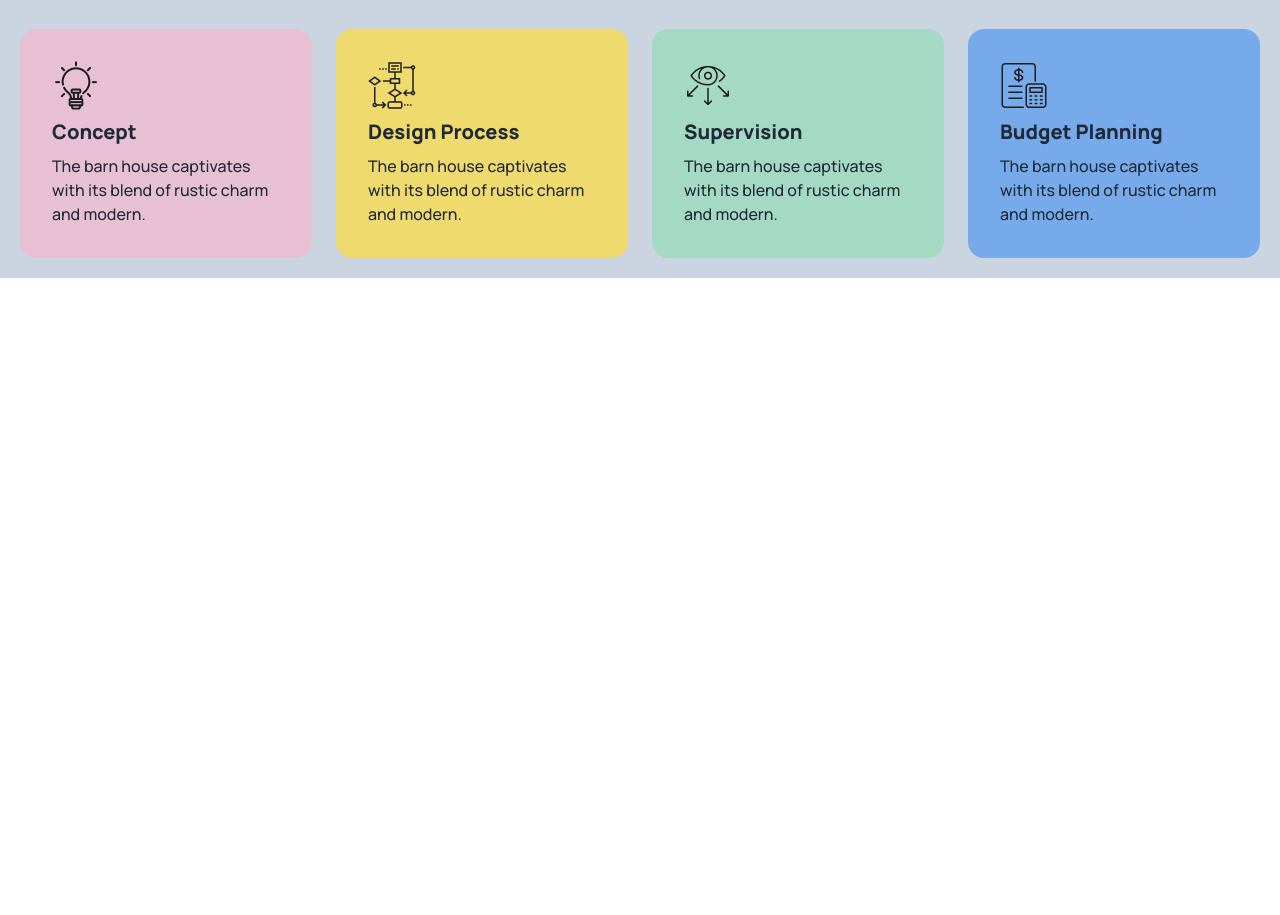
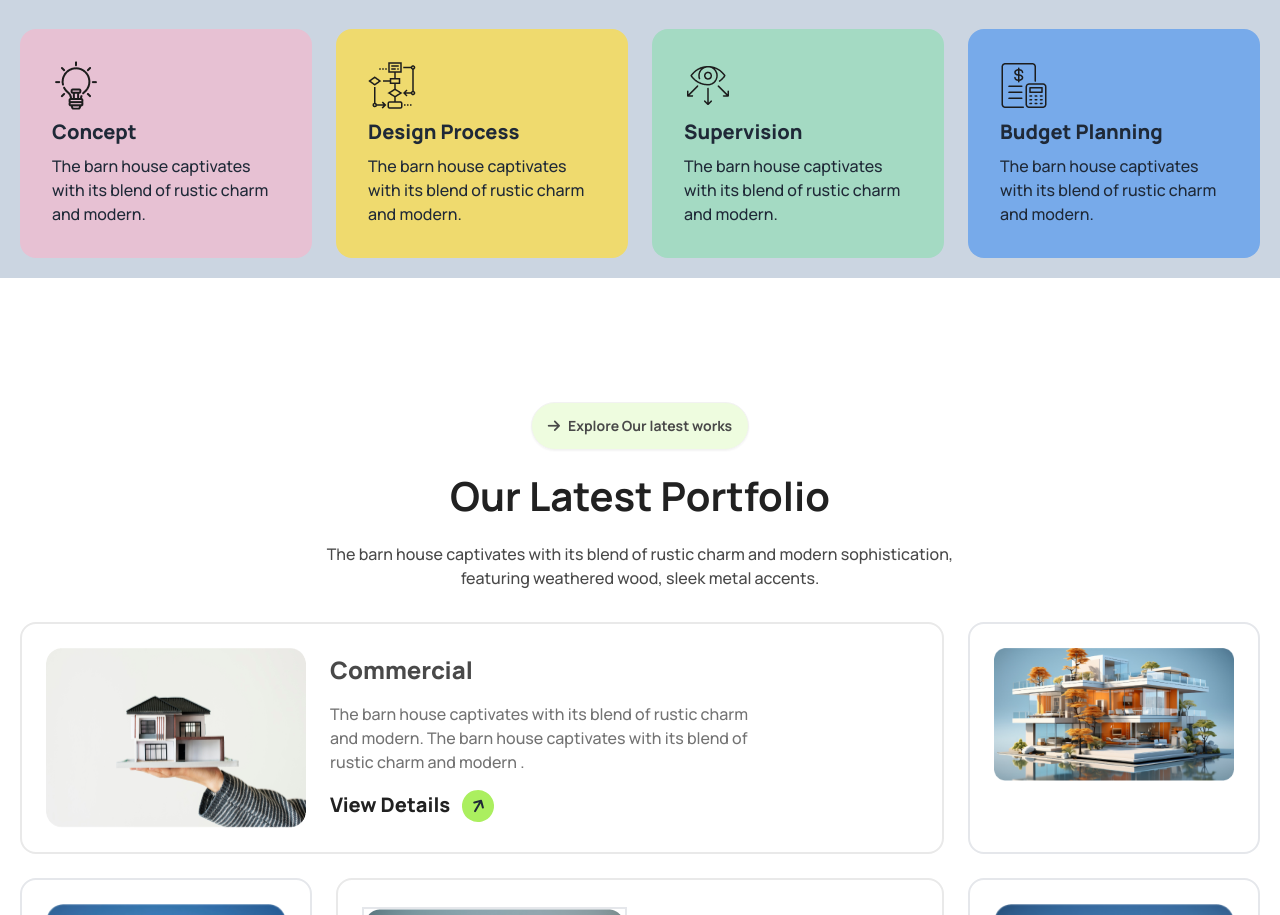
Before and after one commit to Al-Amin018555/Rinterio, a plain HTML site: page index.html in a window 1280 px wide. Shown: the part 1885-2800 px from the top of the page. Before the commit the page ends 2163 px from the top, so only its background shows below. Drawn offline with nearby package versions, Linux system fonts and the light colour scheme.

Commit message:
added lastest portfolio section

```diff
--- a/index.html
+++ b/index.html
@@ -18,7 +18,7 @@
     <!-- font awesome cdn -->
     <script src="https://kit.fontawesome.com/ea1f577ccb.js" crossorigin="anonymous"></script>
     <style>
-        .font-manrope{
+        .font-manrope {
             font-family: "Manrope", serif;
         }
     </style>
@@ -72,16 +72,9 @@
                 <div class="navbar-end hidden lg:flex gap-5">
 
                     <button class="btn bg-[#E9E9E9] btn-ghost btn-circle">
-                        <svg
-                          xmlns="http://www.w3.org/2000/svg"
-                          class="h-5 w-5"
-                          fill="none"
-                          viewBox="0 0 24 24"
+                        <svg xmlns="http://www.w3.org/2000/svg" class="h-5 w-5" fill="none" viewBox="0 0 24 24"
                             stroke="currentColor">
-                          <path
-                            stroke-linecap="round"
-                            stroke-linejoin="round"
-                            stroke-width="2"
+                            <path stroke-linecap="round" stroke-linejoin="round" stroke-width="2"
                                 d="M21 21l-6-6m2-5a7 7 0 11-14 0 7 7 0 0114 0z" />
                         </svg>
                     </button>
@@ -91,7 +84,8 @@
                     </div>
 
                     <div>
-                            <a class="btn bg-[#ABEF5F] rounded-full flex items-center"><span class="font-extrabold text-[20px]">Book Consult</span>
+                        <a class="btn bg-[#ABEF5F] rounded-full flex items-center"><span
+                                class="font-extrabold text-[20px]">Book Consult</span>
                             <div class="h-6 w-6 bg-[#1C1C1C] rounded-full flex items-center justify-center">
                                 <i class="-rotate-60 text-white fa-solid fa-arrow-right"></i>
                             </div>
@@ -110,10 +104,15 @@
                 <img src="assets/banner.png" alt="">
             </div>
             <div class="mt-6 space-y-6">
-                <h1 class="text-3xl lg:text-6xl font-extrabold text-[#212121]">A barn house of this design has a <br> striking appearance</h1>
-                <p class="font-medium text-[#494949]">The barn house captivates with its blend of rustic charm and modern sophistication, featuring weathered wood, sleek metal accents, and large windows that flood the space with natural light.</p>
+                <h1 class="text-3xl lg:text-6xl font-extrabold text-[#212121]">A barn house of this design has a <br>
+                    striking appearance</h1>
+                <p class="font-medium text-[#494949]">The barn house captivates with its blend of rustic charm and
+                    modern sophistication, featuring weathered wood, sleek metal accents, and large windows that flood
+                    the space with natural light.</p>
 
-                <a href="" class="btn bg-[#ABEF5F80] rounded-full"><span class="text-[20px] text-[#212121]">View Details</span><i class="-rotate-60 bg-[#ABEF5F] fa-solid fa-arrow-right h-8 w-8 rounded-full flex items-center justify-center"></i></a>
+                <a href="" class="btn bg-[#ABEF5F80] rounded-full"><span class="text-[20px] text-[#212121]">View
+                        Details</span><i
+                        class="-rotate-60 bg-[#ABEF5F] fa-solid fa-arrow-right h-8 w-8 rounded-full flex items-center justify-center"></i></a>
 
             </div>
         </div>
@@ -129,11 +128,14 @@
 
                     <div class="flex justify-center text-center lg:text-left lg:justify-start">
                         <div>
-                            <button class="mt-2 btn bg-white text-[#494949] rounded-full font-bold"><i class=" fa-solid fa-arrow-right"></i>About Us</button>
+                            <button class="mt-2 btn bg-white text-[#494949] rounded-full font-bold"><i
+                                    class=" fa-solid fa-arrow-right"></i>About Us</button>
 
                             <div class="mt-5 max-w-80 lg:max-w-xl space-y-4">
-                                <h1 class="font-bold text-[#212121] text-[25px] lg:text-[40px]">We design thoughtful, <br> liveable spaces</h1>
-                                <p class="font-medium text-[#494949]">The barn house captivates with its blend of rustic charm and <br>
+                                <h1 class="font-bold text-[#212121] text-[25px] lg:text-[40px]">We design thoughtful,
+                                    <br> liveable spaces</h1>
+                                <p class="font-medium text-[#494949]">The barn house captivates with its blend of rustic
+                                    charm and <br>
                                     modern sophistication, featuring weathered wood, sleek metal accents.</p>
 
                             </div>
@@ -150,7 +152,8 @@
                         </div>
                         <div>
                             <h1 class="font-extrabold text-[20px] text-[#494949]">Commercial</h1>
-                            <p class="font-medium text-[#737373]">The barn house captivates with its blend  of rustic charm and modern.</p>
+                            <p class="font-medium text-[#737373]">The barn house captivates with its blend of rustic
+                                charm and modern.</p>
                         </div>
                     </div>
                     <!-- card-2 -->
@@ -160,7 +163,8 @@
                         </div>
                         <div>
                             <h1 class="font-extrabold text-[20px] text-[#494949]">Residential</h1>
-                            <p class="font-medium text-[#737373]">The barn house captivates with its blend  of rustic charm and modern.</p>
+                            <p class="font-medium text-[#737373]">The barn house captivates with its blend of rustic
+                                charm and modern.</p>
                         </div>
                     </div>
 
@@ -177,10 +181,12 @@
             <!-- work process main container -->
             <div class="md:container md:mx-auto">
                 <!-- work process text -->
-                <div class="lg:pt-24 space-y-4  text-center">
-                <button class="mt-2 btn bg-white text-[#494949] rounded-full font-bold"><i class=" fa-solid fa-arrow-right"></i>How we Works</button>
+                <div class="lg:pt-24 space-y-4 text-center">
+                    <button class="mt-2 btn bg-white text-[#494949] rounded-full font-bold"><i
+                            class=" fa-solid fa-arrow-right"></i>How we Works</button>
                     <h1 class="font-bold text-[#212121] text-[25px] lg:text-[40px]">Our Works Process</h1>
-                <p class="font-medium text-[#494949]">The barn house captivates with its blend of rustic charm and modern sophistication, <br> featuring weathered wood, sleek metal accents.</p>
+                    <p class="font-medium text-[#494949]">The barn house captivates with its blend of rustic charm and
+                        modern sophistication, <br> featuring weathered wood, sleek metal accents.</p>
                 </div>
 
                 <!-- work process cards -->
@@ -190,7 +196,8 @@
                         <div class="card-body">
                             <img class="w-12" src="assets/concept.png" alt="">
                             <h2 class="card-title text-[20px] font-extrabold">Concept</h2>
-                      <p class="font-medium">The barn house captivates <br> with its blend of rustic charm <br> and modern.</p>
+                            <p class="font-medium">The barn house captivates <br> with its blend of rustic charm <br>
+                                and modern.</p>
 
                         </div>
                     </div>
@@ -199,7 +206,8 @@
                         <div class="card-body">
                             <img class="w-12" src="assets/flow-chart.png" alt="">
                             <h2 class="card-title text-[20px] font-extrabold">Design Process</h2>
-                      <p class="font-medium">The barn house captivates <br> with its blend of rustic charm <br> and modern.</p>
+                            <p class="font-medium">The barn house captivates <br> with its blend of rustic charm <br>
+                                and modern.</p>
 
                         </div>
                     </div>
@@ -208,7 +216,8 @@
                         <div class="card-body">
                             <img class="w-12" src="assets/vision.png" alt="">
                             <h2 class="card-title text-[20px] font-extrabold">Supervision</h2>
-                      <p class="font-medium">The barn house captivates <br> with its blend of rustic charm <br> and modern.</p>
+                            <p class="font-medium">The barn house captivates <br> with its blend of rustic charm <br>
+                                and modern.</p>
 
                         </div>
                     </div>
@@ -217,7 +226,8 @@
                         <div class="card-body">
                             <img class="w-12" src="assets/budget-planning.png" alt="">
                             <h2 class="card-title text-[20px] font-extrabold">Budget Planning</h2>
-                      <p class="font-medium">The barn house captivates <br> with its blend of rustic charm <br> and modern.</p>
+                            <p class="font-medium">The barn house captivates <br> with its blend of rustic charm <br>
+                                and modern.</p>
 
                         </div>
                     </div>
@@ -227,7 +237,72 @@
 
         </section>
 
+        <!-- latest portfolio section -->
+        <section class="my-5 lg:my-24 md:container md:mx-auto p-5">
+            <!-- latest portfolio text -->
+            <div class="space-y-4 text-center">
+                <button class="bg-[#ABEF5F33] mt-2 btn text-[#494949] rounded-full font-bold"><i
+                        class=" fa-solid fa-arrow-right"></i>Explore Our latest works</button>
+                <h1 class="font-bold text-[#212121] text-[25px] lg:text-[40px]">Our Latest Portfolio</h1>
+                <p class="font-medium text-[#494949]">The barn house captivates with its blend of rustic charm and
+                    modern sophistication, <br> featuring weathered wood, sleek metal accents.</p>
+            </div>
 
+            <!-- latest portfolio layout -->
+            <div class="mt-4 lg:mt-8 grid gap-6 grid-cols-1 lg:grid-cols-4">
+                <!-- card 1 -->
+                <div class="border-[#E9E9E9] flex items-center gap-6 lg:col-span-3 p-6 bg-white rounded-2xl border-2">
+                    <div>
+                        <img class="w-full" src="assets/img1.png" alt="">
+                    </div>
+                    <div class="space-y-4">
+                        <h1 class="font-extrabold text-2xl text-[#494949]">Commercial</h1>
+                        <p class="font-medium text-[#737373]">The barn house captivates with its blend of rustic charm
+                            <br> and modern. The barn house captivates with its blend of <br> rustic charm and modern .
+                        </p>
+
+                        <a href="" class="flex gap-3 px-0 border-0 rounded-full"><span class="font-extrabold text-[20px] text-[#212121]">View
+                         Details</span><i
+                         class="-rotate-60 bg-[#ABEF5F] fa-solid fa-arrow-right h-8 w-8 rounded-full flex items-center justify-center"></i></a>
+
+                    </div>
+                </div>
+
+                <!-- card-2 -->
+                <div class="border-2 p-6 rounded-2xl">
+                    <img class="w-full" src="assets/img2.png" alt="">
+                </div>
+
+                <!-- card-3 -->
+                <div class="border-2 p-6 rounded-2xl">
+                    <img class="w-full" src="assets/img3.png" alt="">
+                </div>
+
+                 <!-- card 4 -->
+                 <div class="border-[#E9E9E9] flex items-center gap-6 lg:col-span-2 p-6 bg-white rounded-2xl border-2">
+                    <div class="border-2">
+                        <img class="w-full" src="assets/img4.png" alt="">
+                    </div>
+                    <div class="space-y-4">
+                        <h1 class="font-extrabold text-2xl text-[#494949]">Commercial</h1>
+                        <p class="font-medium text-[#737373]">The barn house captivates with <br> its blend of rustic charm
+                            and <br> modern.
+                        </p>
+
+                        <a href="" class="flex gap-3 px-0 border-0 rounded-full"><span class="font-extrabold text-[20px] text-[#212121]">View
+                         Details</span><i
+                         class="-rotate-60 bg-[#ABEF5F] fa-solid fa-arrow-right h-8 w-8 rounded-full flex items-center justify-center"></i></a>
+
+                    </div>
+                </div>
+
+                  <!-- card-5 -->
+                  <div class="border-2 p-6 rounded-2xl">
+                    <img class="w-full" src="assets/img5.png" alt="">
+                </div>
+
+            </div>
+        </section>
     </main>
     <footer>
     </footer>
```
Lines whose indentation alone changed are shown as unchanged.
